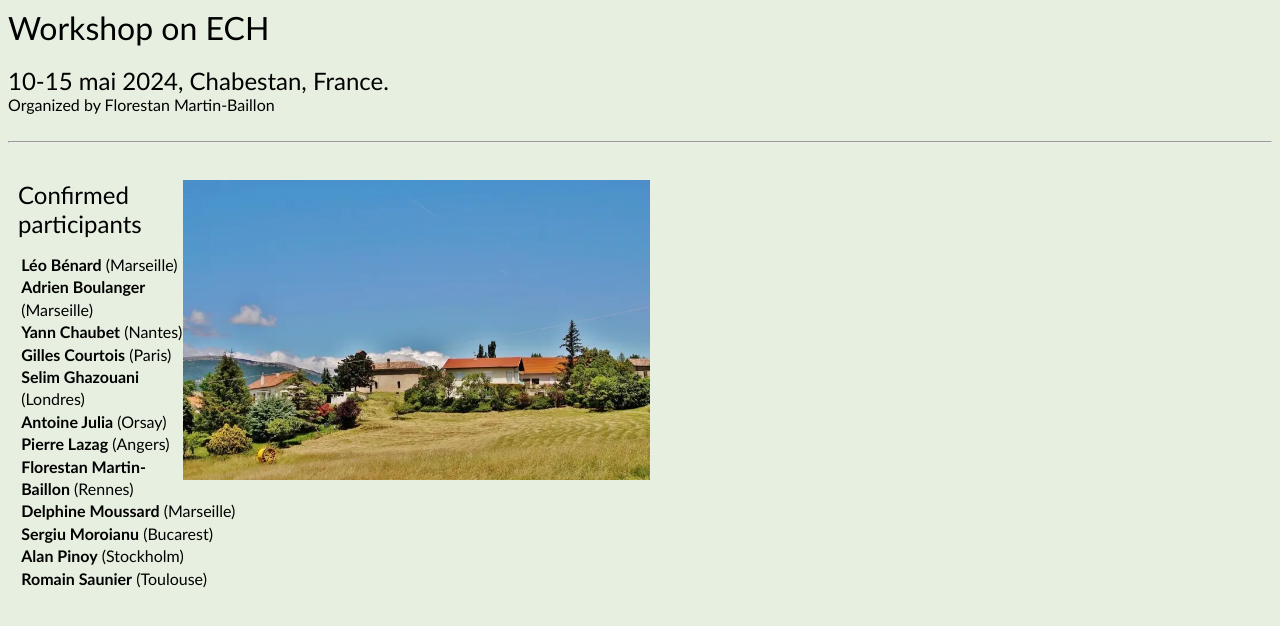
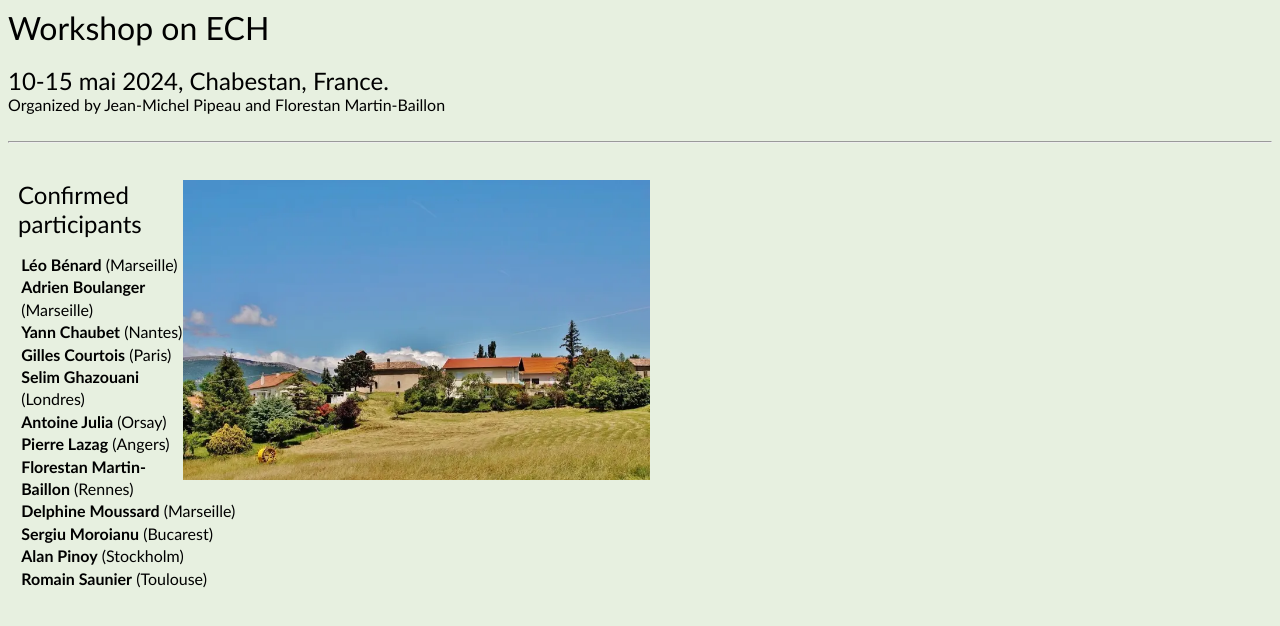
Before and after one commit to yannchaubet/yannchaubet.github.io, a plain HTML site: page workshop_les_guiaux.html in a window 1280 px wide. Drawn offline with Linux system fonts and the light colour scheme.

Commit message:
les guiaux

```diff
--- a/workshop_les_guiaux.html
+++ b/workshop_les_guiaux.html
@@ -1,7 +1,7 @@
 <!DOCTYPE html>
 <html lang="en">
   <head>
-    <title>Workshop on ECH</title>
+    <title>Workshop on Embedded contact homology</title>
     <meta content ="text/html; charset=UTF-8", http-equiv="content-type">
 
   <style>
@@ -69,7 +69,7 @@
     <br><br>
     <font face="Optima" size="5px"> 10-15 mai 2024, Chabestan, France.</font> &nbsp;&nbsp;</font>
     <br>
-    Organized by Florestan Martin-Baillon
+    Organized by Jean-Michel Pipeau and Florestan Martin-Baillon
     <br><br>
     <hr>
     <br>
@@ -100,8 +100,6 @@
       </div>
     </div>
 
-
-
   </body>
 
 </html>
```
